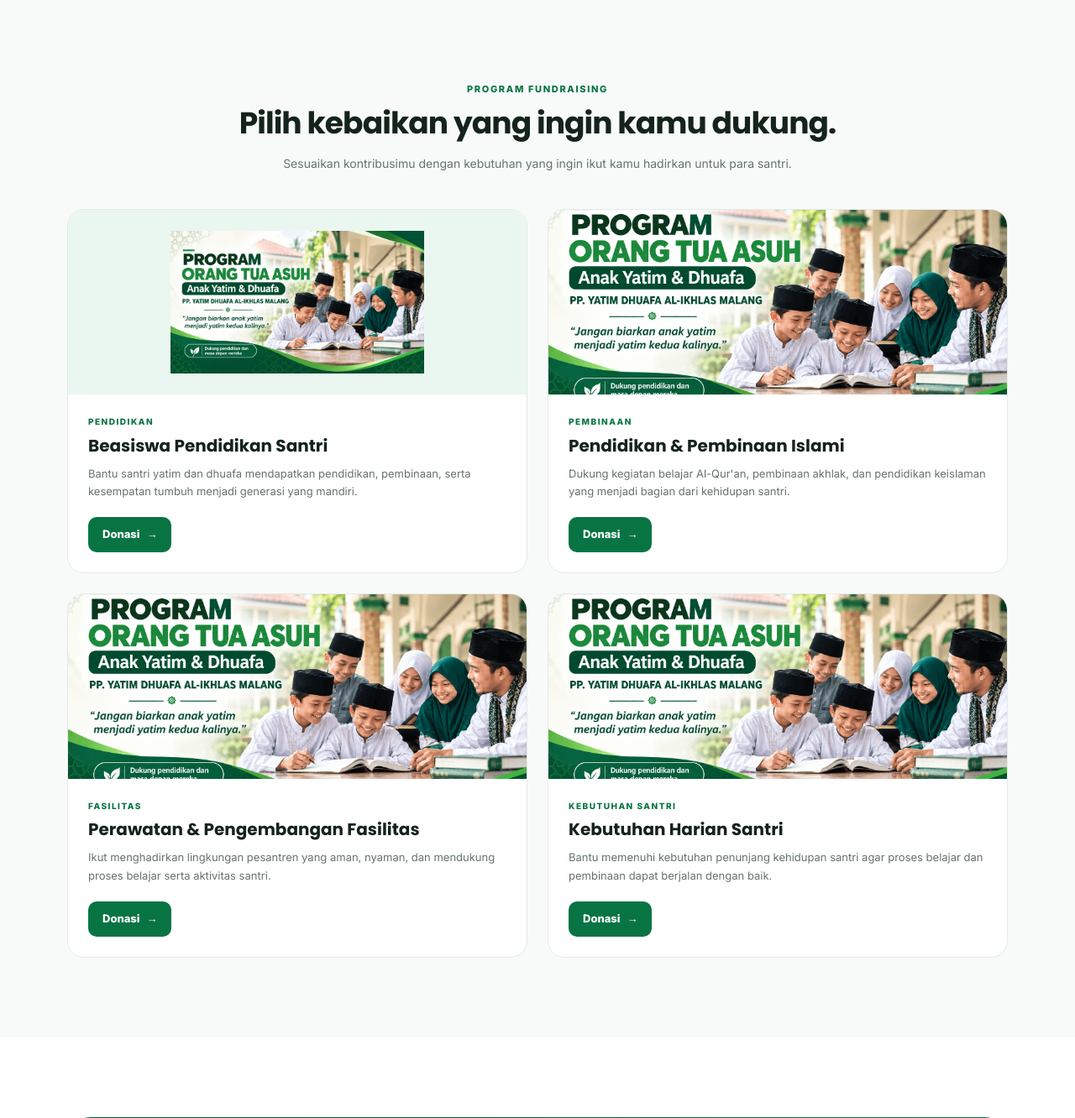
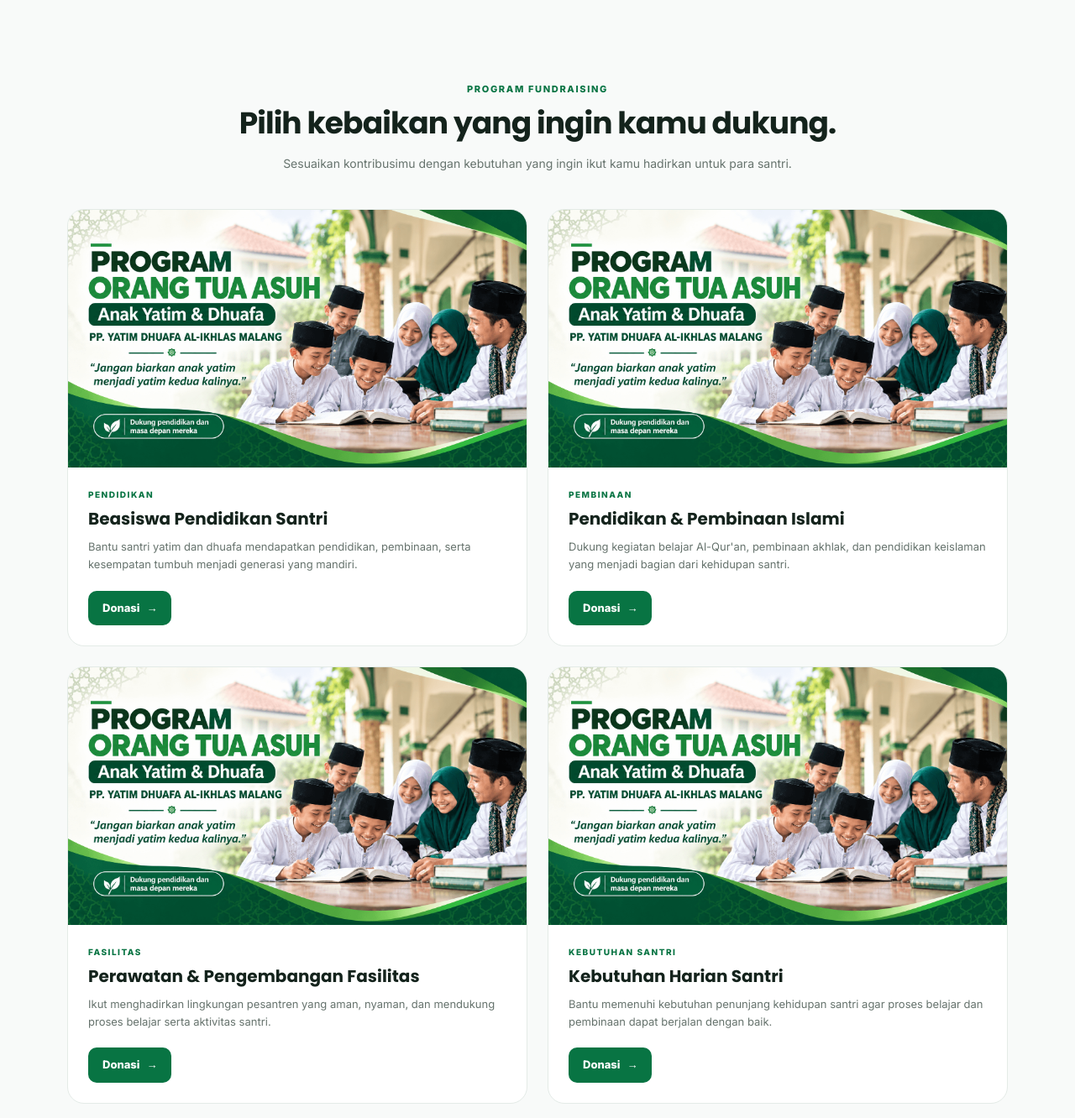
Before and after one commit to ppyd-alikhlas/ppyd-website-utama, a PHP site: page /donasi in a window 1280 px wide. Shown: the part 1314-2646 px from the top of the page at 84% size. Run offline with PHP 8.4, Linux system fonts and the light colour scheme.

Commit message:
Improve donation program cards with 16:9 image ratio

```diff
--- a/donasi/css/style.css
+++ b/donasi/css/style.css
@@ -459,22 +459,26 @@ img {
 }
 
 .program-image {
-    height: 220px;
-    flex: 0 0 220px;
+    width: 100%;
+    aspect-ratio: 16 / 9;
+    flex: 0 0 auto;
     position: relative;
     background: var(--green-soft);
     overflow: hidden
 }
 
 .program-image img {
+    display: block;
     width: 100%;
     height: 100%;
-    object-fit: cover
+    aspect-ratio: 16 / 9;
+    object-fit: cover;
+    object-position: center;
+    transition: transform .35s ease
 }
 
-.program-card:first-child .program-image img {
-    object-fit: contain;
-    padding: 25px
+.program-card:hover .program-image img {
+    transform: scale(1.035)
 }
 
 .program-badge {
```
